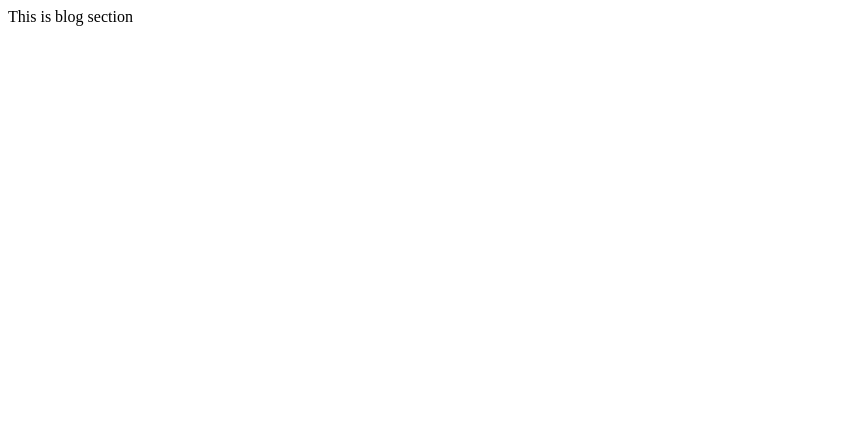
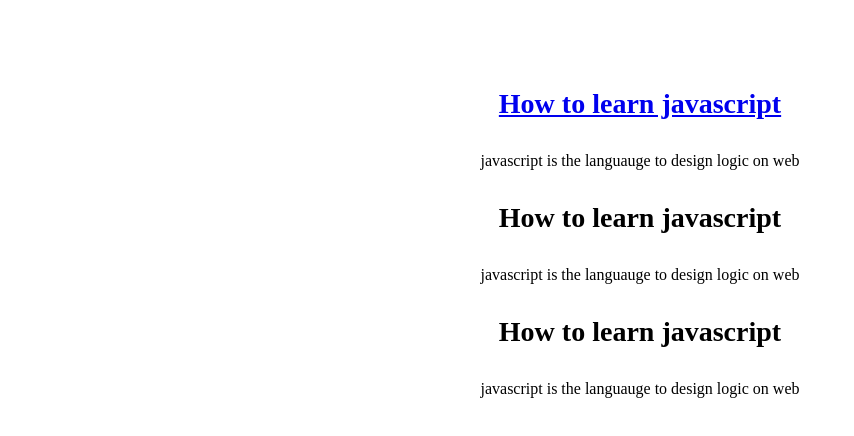
Before and after one commit to AryanKumarOfficial/panda, a Next.js app: page /blogs in a window 1280 px wide. Shown: the top 436 px of the page, without its empty margins (0-854 px from the left). Built offline with nearby package versions, Linux system fonts and the light colour scheme.

Commit message:
configured blog and blogpposts in nextjs

```diff
--- a/pages/blogs.js
+++ b/pages/blogs.js
@@ -1,8 +1,42 @@
 import React from 'react'
+import styles from '@/styles/Blog.module.css'
+import Link from 'next/link'
 
 const Blogs = () => {
   return (
-    <div>This is blog section</div>
+    <div className={styles.container}>
+      <main className={styles.main}>
+        <style jsx>
+          {`
+      h2 {
+        font-size: 38px;
+        }
+
+        h3 {
+        font-size: 28px;
+
+        margin-bottom: 2rem;
+  }
+    `}
+        </style>
+        <div className={styles.blogs}>
+          <div className={styles.blogItem}>
+            <Link href={'/blogpost/How-to-learn-javascript'}>
+              <h3>How to learn javascript </h3>
+            </Link>
+            <p>javascript is the languauge to design logic on web</p>
+          </div>
+          <div className={styles.blogItem}>
+            <h3>How to learn javascript </h3>
+            <p>javascript is the languauge to design logic on web</p>
+          </div>
+          <div className={styles.blogItem}>
+            <h3>How to learn javascript </h3>
+            <p>javascript is the languauge to design logic on web</p>
+          </div>
+        </div>
+      </main>
+    </div>
   )
 }
 
--- /dev/null
+++ b/styles/Blog.module.css
@@ -0,0 +1,33 @@
+.container {
+    padding: 0 2rem;
+    min-height: 85vh;
+}
+
+.main {
+    min-height: 100vh;
+    flex: 1;
+    display: flex;
+    flex-direction: column;
+    justify-content: center;
+    align-items: center;
+    justify-content: flex-start;
+    padding-top: 3rem;
+}
+
+.blogs {
+    padding-bottom: 3rem;
+    text-align: center;
+}
+
+.blogItem {
+    margin-top: 2rem;
+}
+
+.blogItem h3 {
+    cursor: pointer;
+}
+
+h2.secondaryHeading {
+    text-align: center;
+    padding-top: 20px;
+}
--- /dev/null
+++ b/styles/BlogPost.module.css
@@ -0,0 +1,31 @@
+.container {
+    padding: 0 2rem;
+}
+
+.main {
+    min-height: 100vh;
+    flex: 1;
+    display: flex;
+    flex-direction: column;
+    justify-content: center;
+    align-items: center;
+    justify-content: flex-start;
+    padding-top: 3rem;
+}
+
+.blogItem {
+    margin-top: 2rem;
+    padding-bottom: 3rem;
+    min-height: 100vh;
+    text-align: center;
+}
+
+hr.contentDivider {
+    margin: 1rem;
+}
+
+p.content {
+    text-align: justify;
+    padding: 0px 12px;
+    margin: 0px 12px;
+}
```
Also changed, not shown: pages/blogpost/[slug].js (+17 -1 lines).
